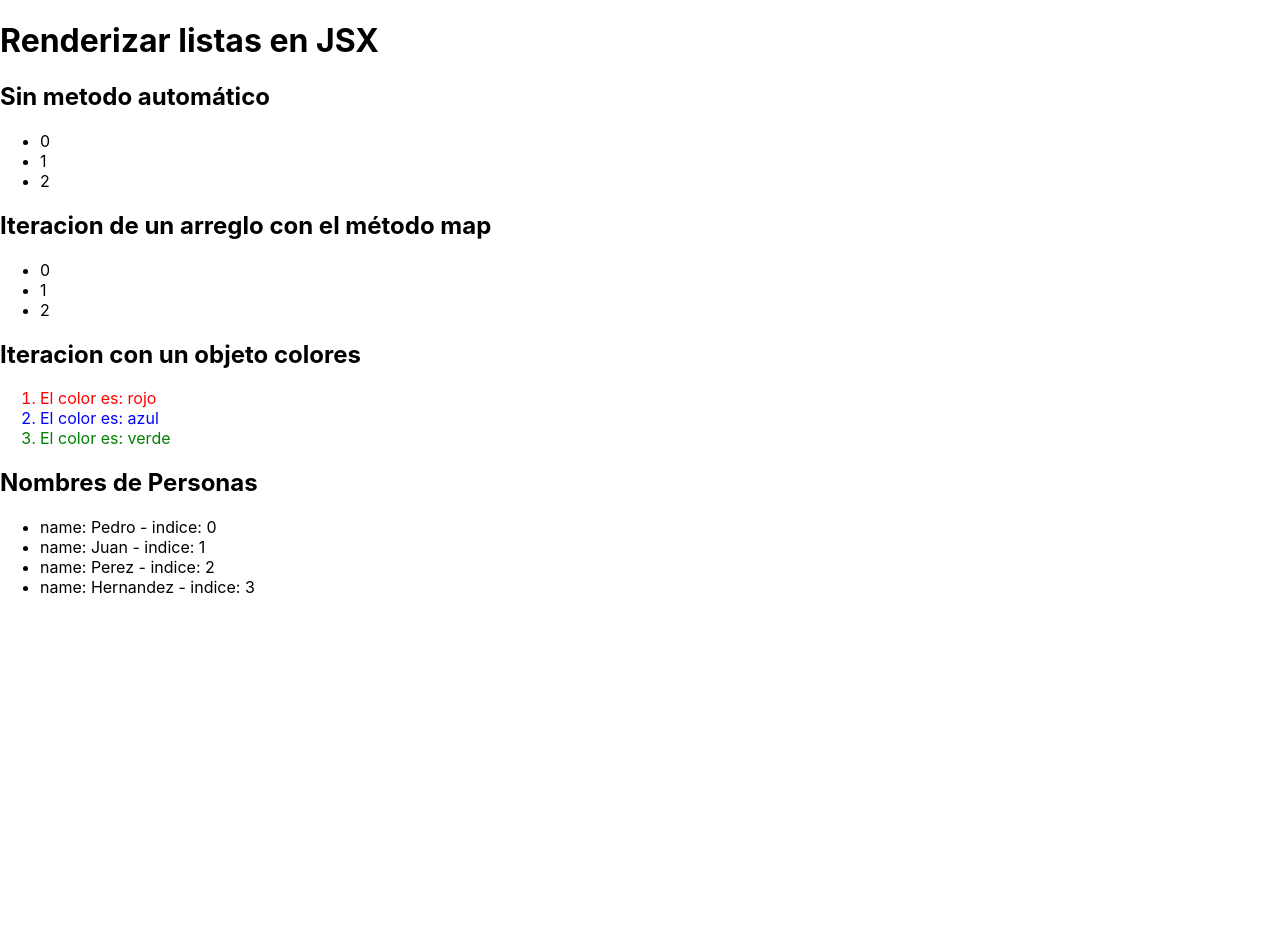
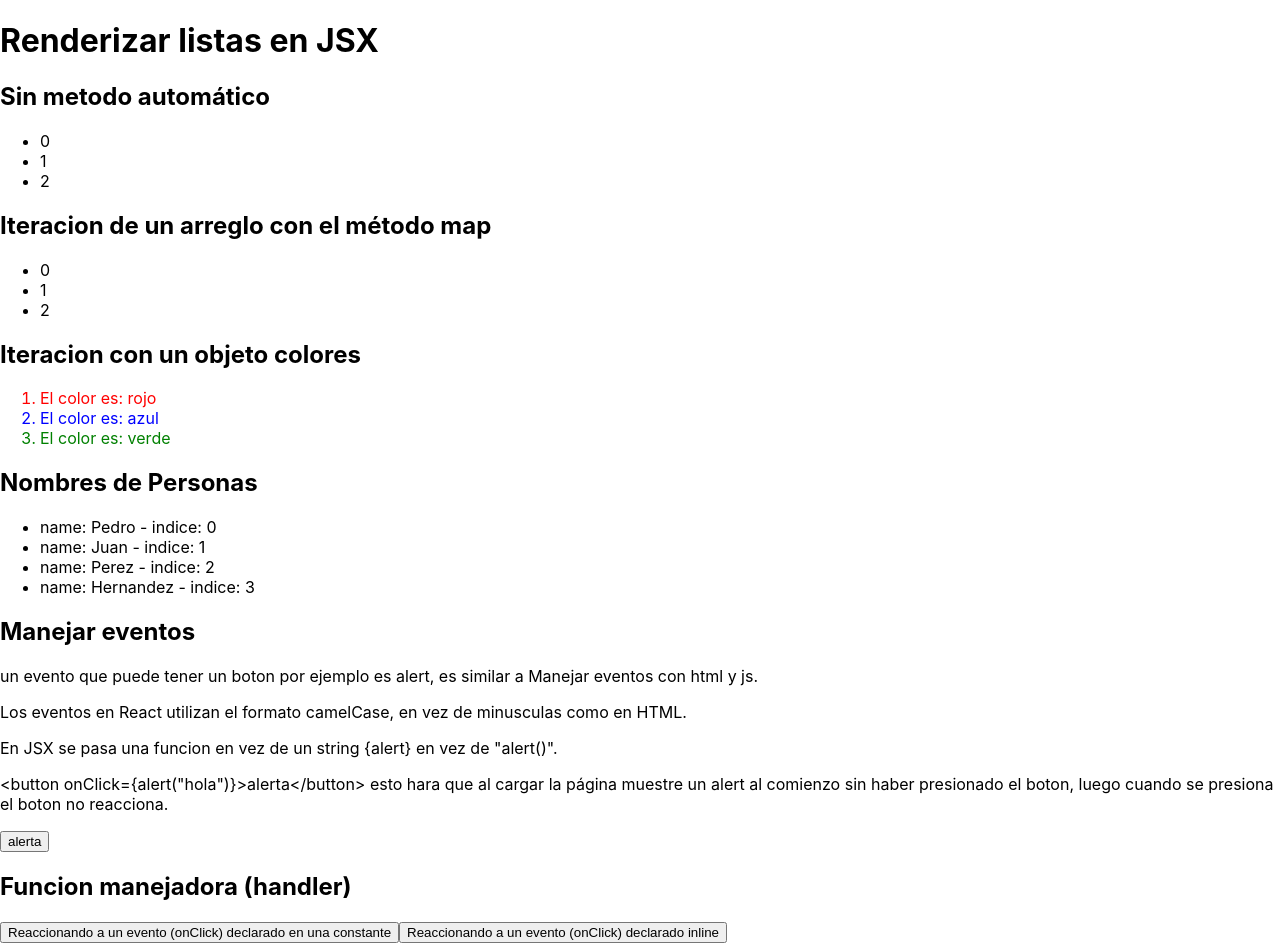
Before and after one commit to patricioprietogaray/numen2023, a React (Create React App) app: page / in a window 1280 px wide. Before the commit the page ends 800 px from the top, so only its background shows below. Built offline with nearby package versions, Linux system fonts and the light colour scheme.

Commit message:
manejador o handler de eventos
manejando cuando se cliquea un boton

```diff
--- a/src/App.js
+++ b/src/App.js
@@ -36,6 +36,11 @@ function App() {
   const nombresPersonas = nombres.map((persona, indice) =>
     <li key={indice}>name: {persona.llama} - indice: {indice}</li>);
 
+  // funcion manejadora (handler) de eventos
+  const reaccionHandler = () => {
+    alert('Reaccionando a un evento desde una función!!!!');
+  }
+
   return (
     <>
       <h1>Renderizar listas en JSX</h1>
@@ -62,6 +67,25 @@ function App() {
 
       <h2>Nombres de Personas</h2>
       <ul>{nombresPersonas}</ul>
+
+      <h2>Manejar eventos</h2>
+      <p>un evento que puede tener un boton por ejemplo es alert, es similar a Manejar
+        eventos con html y js.</p>
+      <p>
+        Los eventos en React utilizan el formato camelCase, en vez de minusculas como en HTML.
+      </p>
+      <p>
+        En JSX se pasa una funcion en vez de un string {'{alert}'} en vez de {'"alert()"'}.
+      </p>
+      <p>{'<button onClick={alert("hola")}>alerta</button>'} esto hara que al cargar la página muestre
+        un alert al comienzo sin haber presionado el boton, luego cuando se presiona el boton
+        no reacciona.</p>
+      {/* evento cuando hace clic y llama a una funcion que cuando se cliquea muestra 'Hola' en un alert */}
+      <button onClick={() => alert('Hola')}>alerta</button>
+
+      <h2>Funcion manejadora (handler)</h2>
+      <button onClick={reaccionHandler}>Reaccionando a un evento (onClick) declarado en una constante</button>
+      <button onClick={()=>alert('Reaccion inline!')}>Reaccionando a un evento (onClick) declarado inline</button>
     </>
   );
 }
```
